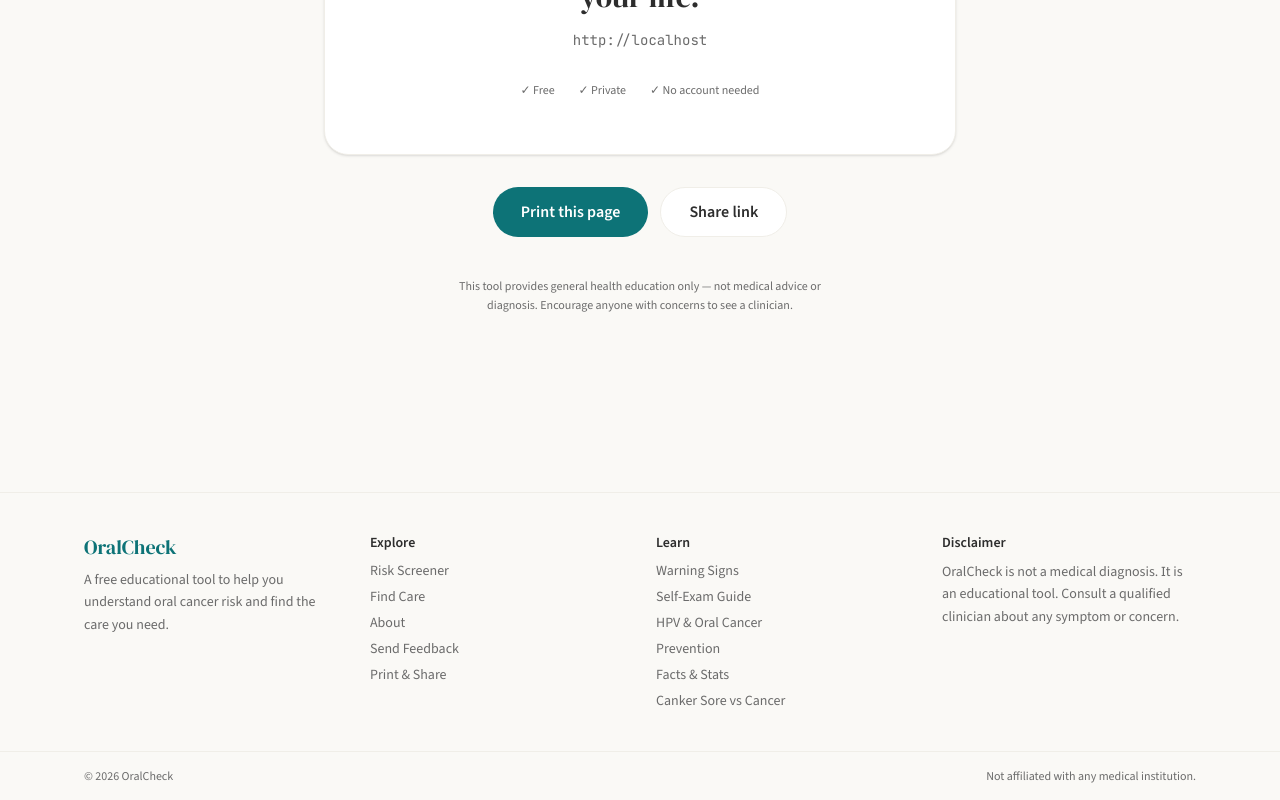
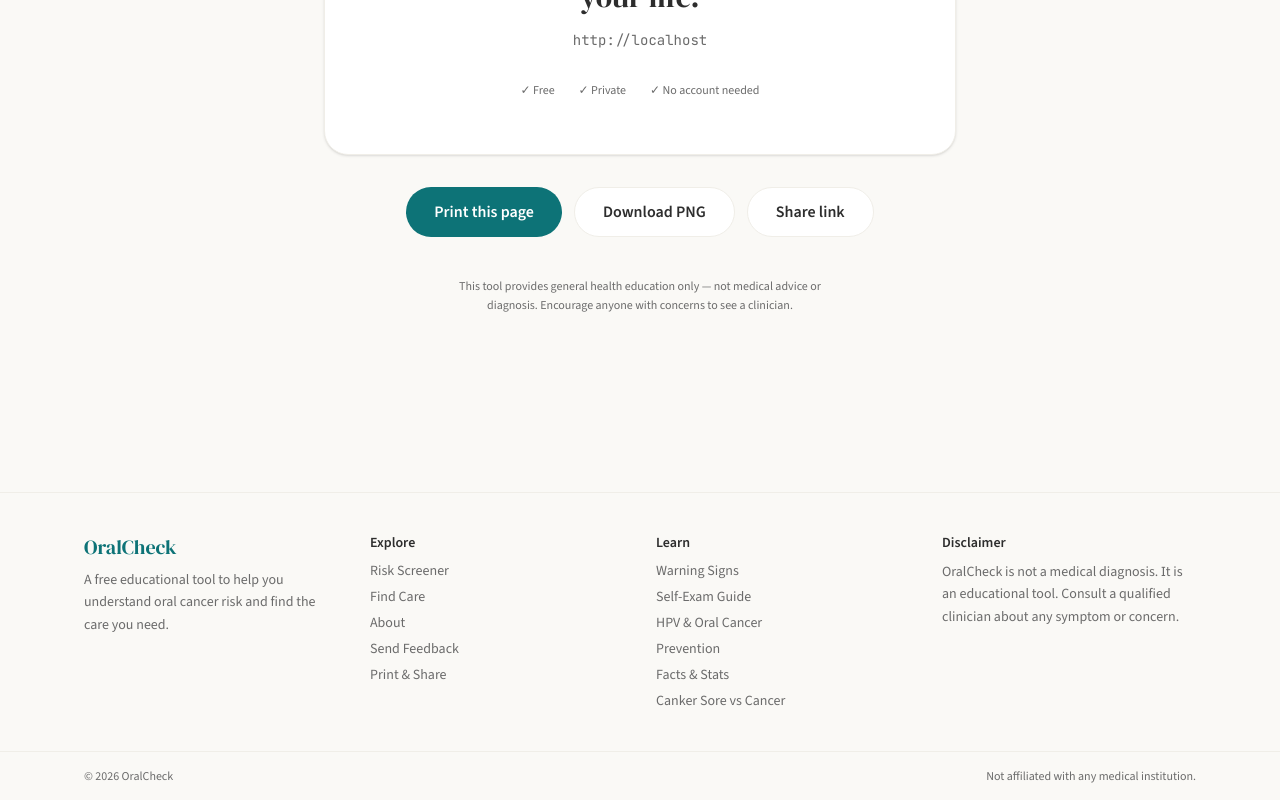
Before and after one commit to ianoharris/oralcheck, a Next.js app: page /qr in a window 1280 px wide. Shown: the part 803-1603 px from the top of the page. Built offline with nearby package versions, Linux system fonts and the light colour scheme.

Commit message:
Add Download PNG button to /qr page
Adds a client-side canvas-based QR code download on the /qr page so visitors can save the QR code as an 800x800 PNG directly from the browser.

Co-Authored-By: Claude Sonnet 4.6 <noreply@anthropic.com>

```diff
--- a/src/app/qr/page.tsx
+++ b/src/app/qr/page.tsx
@@ -1,16 +1,43 @@
 "use client";
 
-import { useEffect, useState } from "react";
+import { useEffect, useRef, useState } from "react";
 import QRCode from "react-qr-code";
 
 export default function QRPage() {
   const [url, setUrl] = useState("https://oralcheck.org");
+  const qrRef = useRef<HTMLDivElement>(null);
 
   useEffect(() => {
     setUrl(window.location.origin);
   }, []);
 
   const handlePrint = () => window.print();
+
+  const handleDownload = () => {
+    const svg = qrRef.current?.querySelector("svg");
+    if (!svg) return;
+    const serialized = new XMLSerializer().serializeToString(svg);
+    const canvas = document.createElement("canvas");
+    const size = 800;
+    canvas.width = size;
+    canvas.height = size;
+    const ctx = canvas.getContext("2d");
+    if (!ctx) return;
+    ctx.fillStyle = "#ffffff";
+    ctx.fillRect(0, 0, size, size);
+    const img = new Image();
+    const blob = new Blob([serialized], { type: "image/svg+xml" });
+    const blobUrl = URL.createObjectURL(blob);
+    img.onload = () => {
+      ctx.drawImage(img, 0, 0, size, size);
+      URL.revokeObjectURL(blobUrl);
+      const a = document.createElement("a");
+      a.href = canvas.toDataURL("image/png");
+      a.download = "oralcheck-qr.png";
+      a.click();
+    };
+    img.src = blobUrl;
+  };
 
   return (
     <>
@@ -45,7 +72,7 @@ export default function QRPage() {
             Free oral cancer risk screener
           </p>
 
-          <div className="p-4 bg-white rounded-2xl border-2 border-warm-dim">
+          <div ref={qrRef} className="p-4 bg-white rounded-2xl border-2 border-warm-dim">
             <QRCode
               value={url}
               size={220}
@@ -75,6 +102,12 @@ export default function QRPage() {
             Print this page
           </button>
           <button
+            onClick={handleDownload}
+            className="bg-white hover:bg-warm-dim text-ink font-semibold px-7 py-3 rounded-full border border-warm-dim transition-colors"
+          >
+            Download PNG
+          </button>
+          <button
             onClick={() => {
               if (navigator.share) {
                 navigator.share({ title: "OralCheck", url });
```
